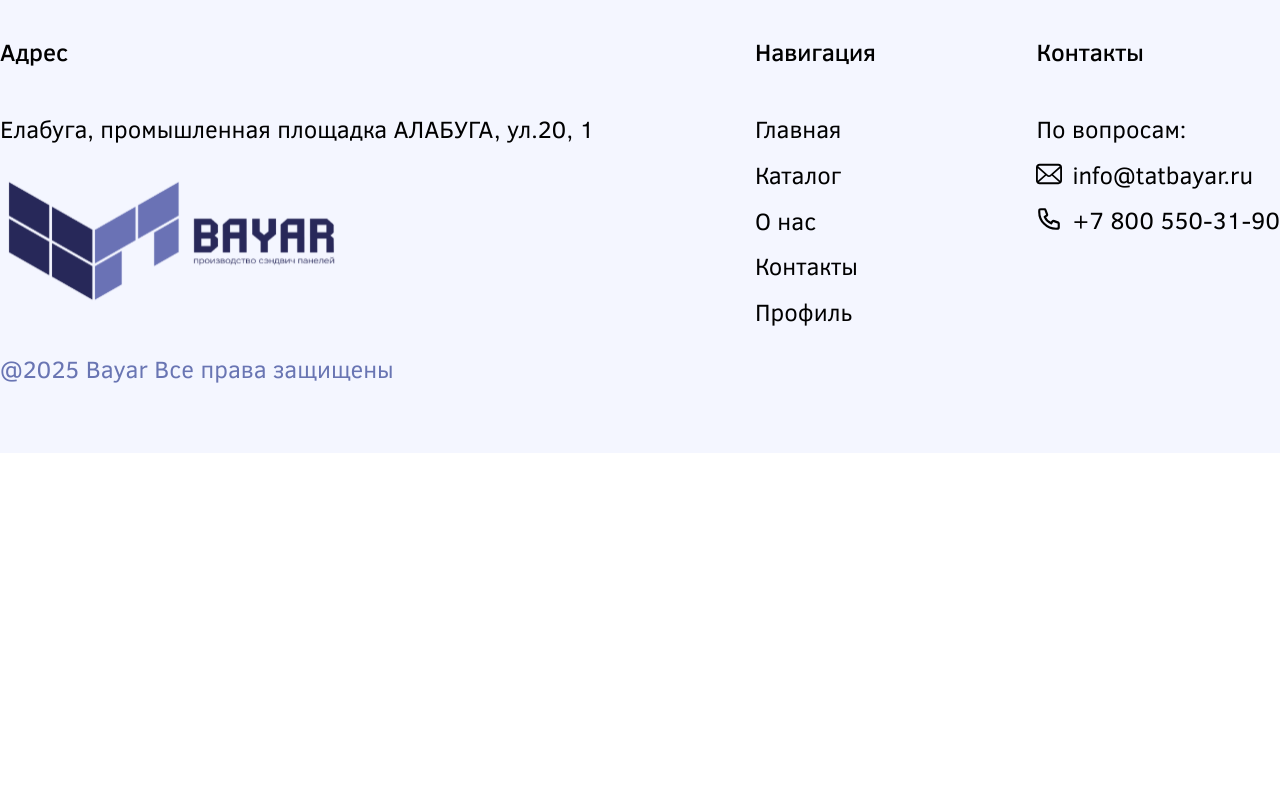
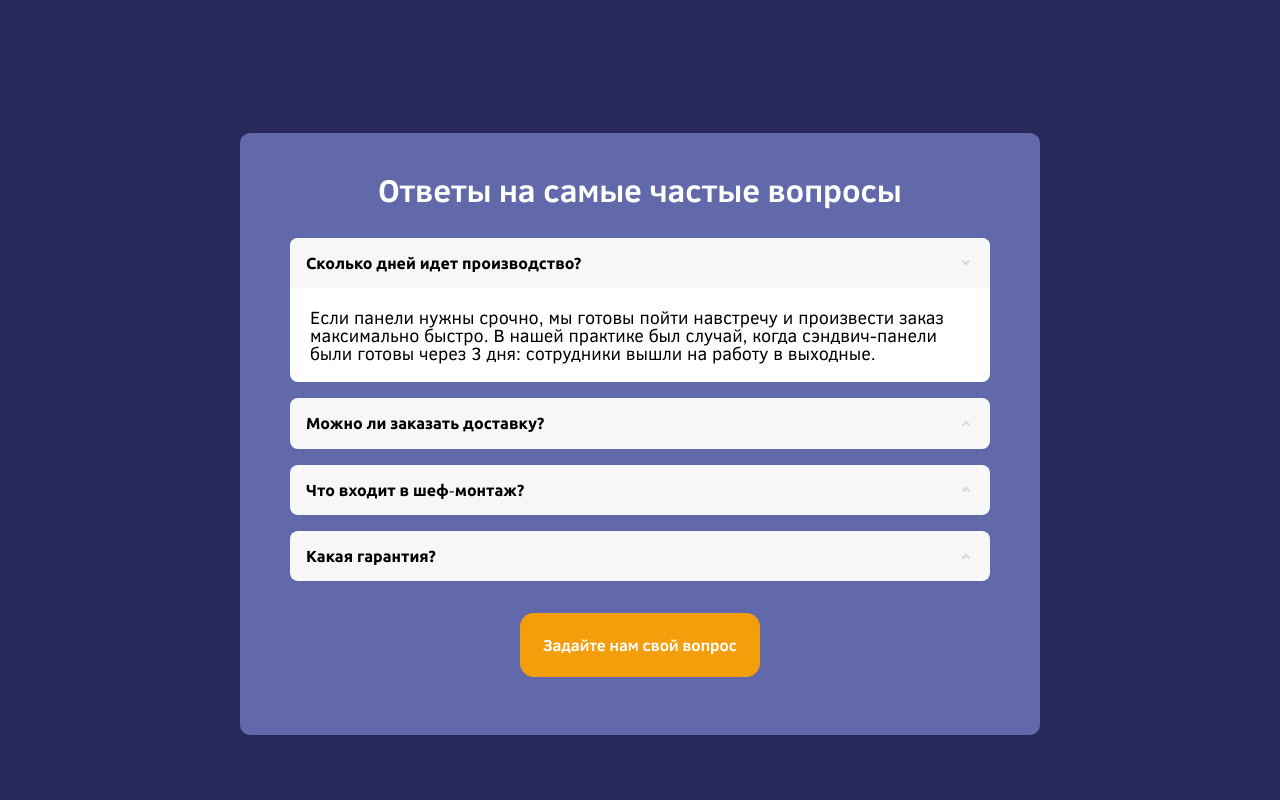
Before and after one commit to timuritodev/bayar-frontend, a Next.js app: page / in a window 1280 px wide. Shown: the part 3960-4760 px from the top of the page. Before the commit the page ends 4413 px from the top, so only its background shows below. Built offline with nearby package versions, Linux system fonts and the light colour scheme.

Commit message:
added faq-block

```diff
--- /dev/null
+++ b/src/constants/faq.ts
@@ -0,0 +1,24 @@
+import { FAQData } from '@/feauters/main-block/FAQ/FAQAccordion';
+
+export const faqItems: FAQData[] = [
+	{
+		question: "Сколько дней идет производство?",
+		answer:
+			"Если панели нужны срочно, мы готовы пойти навстречу и произвести заказ максимально быстро. В нашей практике был случай, когда сэндвич-панели были готовы через 3 дня: сотрудники вышли на работу в выходные.",
+	},
+	{
+		question: "Можно ли заказать доставку?",
+		answer:
+			"Поможем вам с оформлением доставки. Сотрудничаем с транспортными компаниями, имеющими опыт доставки и ППР нашей продукции. Вы можете быть уверены, что сэндвич-панели доедут в целости и сохранности.",
+	},
+	{
+		question: "Что входит в шеф‑монтаж?",
+		answer:
+			"Специалисты «Баяр» выезжают на объект и произведут аудит готовности к монтажу. Выдадут рекомендации, предоставят инструкции и ответят на все ваши вопросы.",
+	},
+	{
+		question: "Какая гарантия?",
+		answer:
+			"При шеф‑монтаже и соблюдении техкарты гарантия составляет 20 лет.",
+	},
+];
--- /dev/null
+++ b/src/feauters/main-block/FAQ/FAQAccordion.tsx
@@ -0,0 +1,35 @@
+// components/faq/FAQAccordion.tsx
+import { FC } from "react";
+import { FAQItemList } from "./FAQItemList";
+import styles from "./style.module.scss";
+import { CustomButton } from '@/components/CustomButton/CustomButton';
+
+export interface FAQData {
+	question: string;
+	answer: string;
+}
+
+export interface FAQAccordionProps {
+	title?: string;
+	items: FAQData[];
+}
+
+export const FAQAccordion: FC<FAQAccordionProps> = ({
+	title = "Ответы на самые частые вопросы",
+	items,
+}) => {
+	return (
+		<section className={styles.accordion}>
+			<div className={styles.container}>
+				<h2 className={styles.title}>{title}</h2>
+				<FAQItemList items={items} />
+				<CustomButton buttonText={"Задайте нам свой вопрос"}
+					// handleButtonClick={handleSubmit(onSubmit)}
+					// disabled={!isDirty || !isValid}
+					type="submit"
+					className={styles.cta}
+				/>
+			</div>
+		</section>
+	);
+};
--- /dev/null
+++ b/src/feauters/main-block/FAQ/FAQItem.tsx
@@ -0,0 +1,43 @@
+// components/faq/FAQItem.tsx
+import { FC } from "react";
+import cn from "classnames";
+import styles from "./style.module.scss";
+
+export interface FAQItemProps {
+	question: string;
+	answer: string;
+	isOpen: boolean;
+	onToggle: () => void;
+}
+
+export const FAQItem: FC<FAQItemProps> = ({
+	question,
+	answer,
+	isOpen,
+	onToggle,
+}) => {
+	return (
+		<div className={styles.item}>
+			<button
+				type="button"
+				className={styles.question}
+				onClick={onToggle}
+				aria-expanded={isOpen}
+			>
+				{question}
+				<span
+					className={cn(styles.icon, {
+						[styles.open]: isOpen,
+					})}
+				/>
+			</button>
+			{isOpen && (
+				<div>
+					{answer.split("\n").map((line, i) => (
+						<p className={styles.answer} key={i}>{line}</p>
+					))}
+				</div>
+			)}
+		</div>
+	);
+};
--- /dev/null
+++ b/src/feauters/main-block/FAQ/FAQItemList.tsx
@@ -0,0 +1,30 @@
+// components/faq/FAQList.tsx
+import { FC, useState } from "react";
+import { FAQItem, FAQItemProps } from "./FAQItem";
+import styles from "./style.module.scss";
+
+export interface FAQListProps {
+	items: Omit<FAQItemProps, "isOpen" | "onToggle">[];
+}
+
+export const FAQItemList: FC<FAQListProps> = ({ items }) => {
+	const [openIndex, setOpenIndex] = useState<number | null>(0);
+
+	const handleToggle = (idx: number) => {
+		setOpenIndex(prev => (prev === idx ? null : idx));
+	};
+
+	return (
+		<div className={styles.list}>
+			{items.map((item, idx) => (
+				<FAQItem
+					key={idx}
+					question={item.question}
+					answer={item.answer}
+					isOpen={openIndex === idx}
+					onToggle={() => handleToggle(idx)}
+				/>
+			))}
+		</div>
+	);
+};
--- /dev/null
+++ b/src/feauters/main-block/FAQ/style.module.scss
@@ -0,0 +1,95 @@
+.accordion {
+	width: 100%;
+	background: #28285a;
+	text-align: center;
+	display: flex;
+	align-items: center;
+	justify-items: center;
+	flex-direction: column;
+	padding: 178px 0 105px 0;
+}
+
+.list {
+	width: 100%;
+	display: flex;
+	flex-direction: column;
+	align-items: center;
+	margin: 0 auto;
+}
+
+.container {
+	width: 800px;
+	background-color: #6269aa;
+	display: flex;
+	flex-direction: column;
+	flex-wrap: wrap;
+	align-items: center;
+	padding: 41px 0 58px 0;
+	border-radius: 10px;
+}
+
+.item {
+	margin-bottom: 1rem;
+	border-radius: 8px;
+	overflow: hidden;
+	width: 700px;
+	background: #ffffff;
+}
+
+.question {
+	width: 100%;
+	padding: 1rem;
+	font-weight: 600;
+	display: flex;
+	justify-content: space-between;
+	align-items: center;
+	background: #f7f7f7;
+	cursor: pointer;
+	border: none;
+}
+
+.icon {
+	transition: transform 0.2s ease;
+	width: 1rem;
+	height: 1rem;
+	background: url('../../../images/arrow-down.svg') no-repeat center;
+}
+.open {
+	transform: rotate(180deg);
+}
+
+.title {
+	font-family: ClearSans;
+	font-weight: 700;
+	font-style: Bold;
+	font-size: 32px;
+	line-height: 100%;
+	letter-spacing: 0%;
+	color: #fff;
+	margin: 0 0 32px 0;
+}
+
+.cta {
+	background: #f59e0b;
+	color: #fff;
+	// font-family: Kelson Sans RU;
+	font-family: ClearSans;
+	font-weight: 700;
+	font-style: Bold;
+	font-size: 16px;
+	line-height: 100%;
+	letter-spacing: 0%;
+	width: 240px !important;
+}
+
+.answer {
+	margin: 0;
+	padding: 20px;
+	font-family: ClearSans;
+	font-weight: 400;
+	font-style: Regular;
+	font-size: 18px;
+	line-height: 100%;
+	letter-spacing: 0%;
+	text-align: start;
+}
--- a/src/pages/index.tsx
+++ b/src/pages/index.tsx
@@ -11,6 +11,8 @@ import { Details } from '@/feauters/main-block/Details/Details';
 import { ExamplesSlider } from '@/feauters/sliders/ExamplesSlider/ExamplesSlider';
 import { Gifts } from '@/feauters/main-block/Gifts/Gifts';
 import { Compound } from '@/feauters/main-block/Compound/Compound';
+import { FAQAccordion } from '@/feauters/main-block/FAQ/FAQAccordion';
+import { faqItems } from '@/constants/faq';
 
 const MainPage = () => {
   const dispatch = useAppDispatch();
@@ -27,6 +29,7 @@ const MainPage = () => {
           <ExamplesSlider />
           <Gifts />
           <Compound />
+          <FAQAccordion items={faqItems} />
           {/* <MainSlider />
           <h3 className={styles.title}>Наши партнёры</h3>
           <PartnersSlider />
```
Also changed, not shown: src/images/arrow-down.svg (added).
